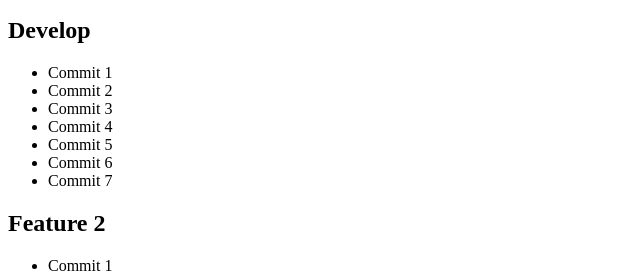
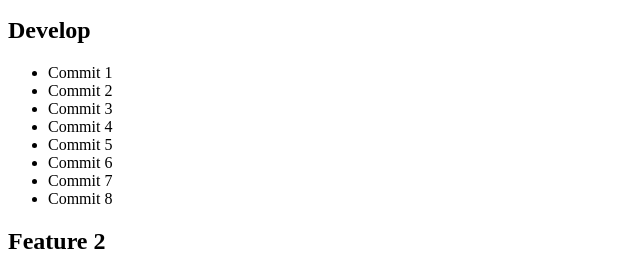
Before and after one commit to pplm19/TestGit, a plain HTML site: page index.html in a window 1280 px wide. Shown: the part 105-377 px from the top of the page, without its empty margins (0-640 px from the left). Drawn offline with Linux system fonts and the light colour scheme.

Commit message:
Creado commit8

```diff
--- a/index.html
+++ b/index.html
@@ -18,6 +18,7 @@
         <li>Commit 5</li>
         <li>Commit 6</li>
         <li>Commit 7</li>
+        <li>Commit 8</li>
     </ul>
 
     <h2>Feature 2</h2>
```
